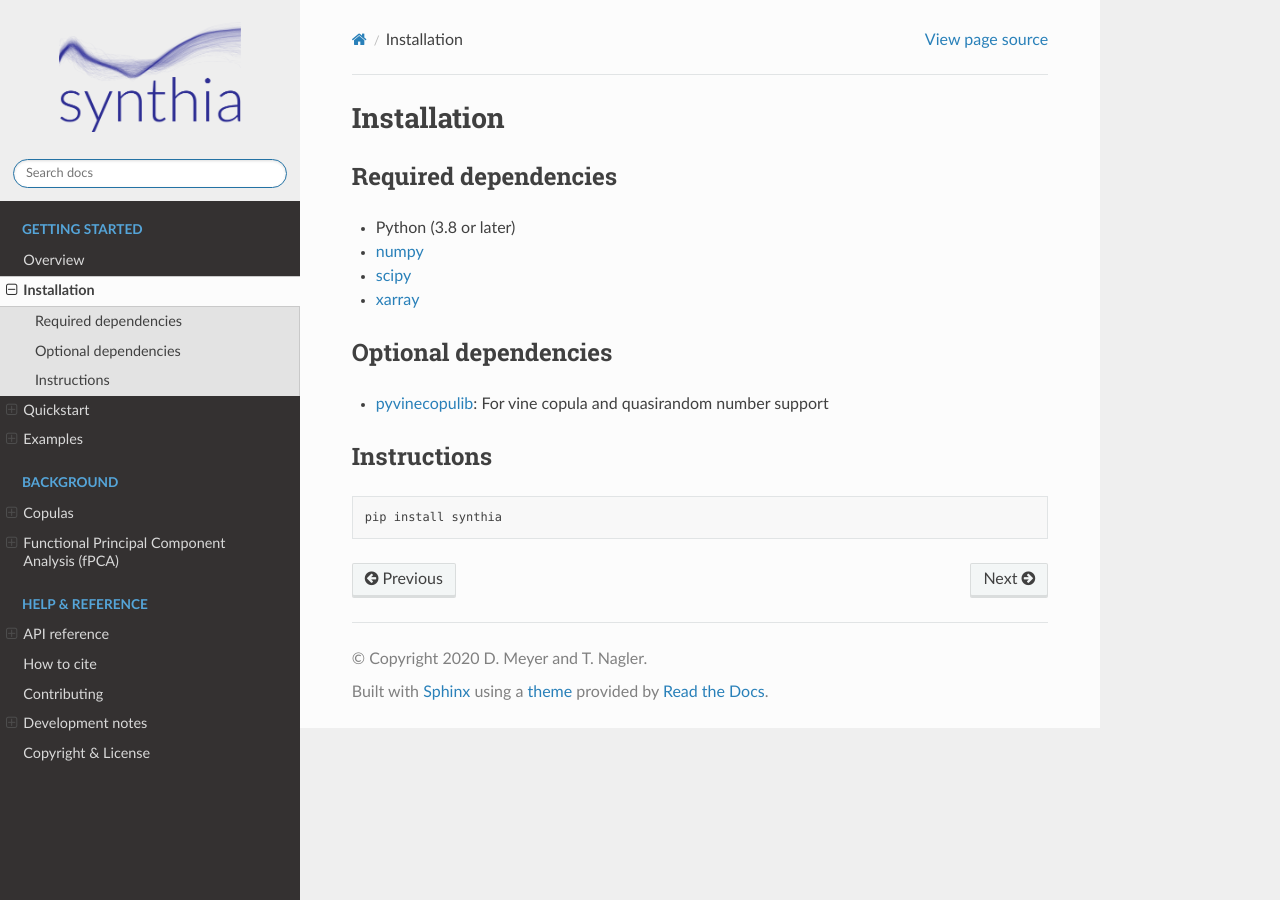
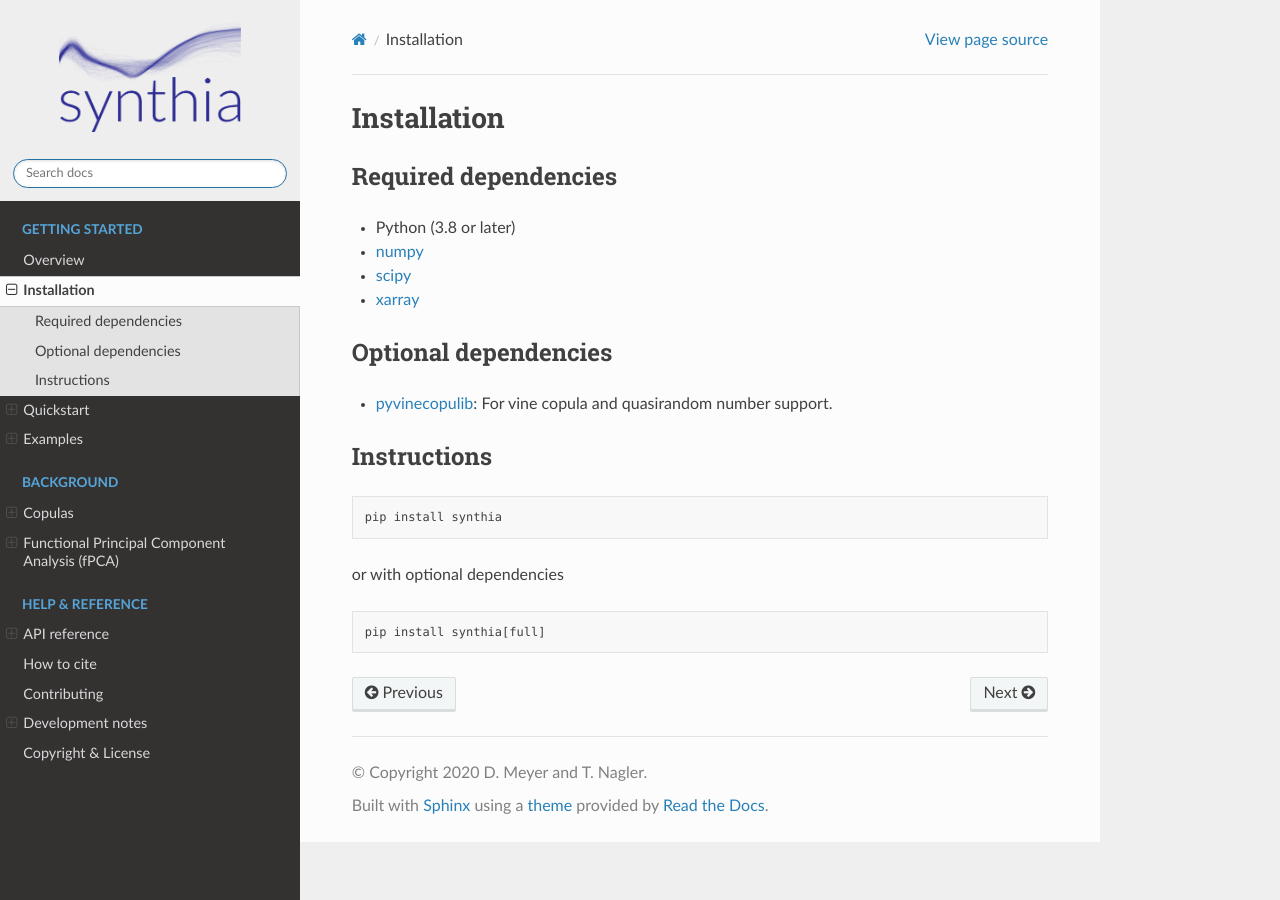
Before and after one commit to dmey/synthia, a Sphinx documentation site: the page built from docs/installation.md, in a window 1280 px wide. Built offline with Sphinx 7.4.7 and the Read the Docs theme 2.0.0, drawn with Linux system fonts in a browser that asks for light colours.

Commit message:
update installation instrictions

````diff
--- a/docs/installation.md
+++ b/docs/installation.md
@@ -9,11 +9,16 @@
 
 ## Optional dependencies
 
-- [pyvinecopulib](https://github.com/vinecopulib/pyvinecopulib): For vine
-  copula and quasirandom number support
+- [pyvinecopulib](https://github.com/vinecopulib/pyvinecopulib): For vine copula and quasirandom number support.
 
 ## Instructions
 
 ```
 pip install synthia
 ```
+
+or with optional dependencies
+
+```
+pip install synthia[full]
+```
````
